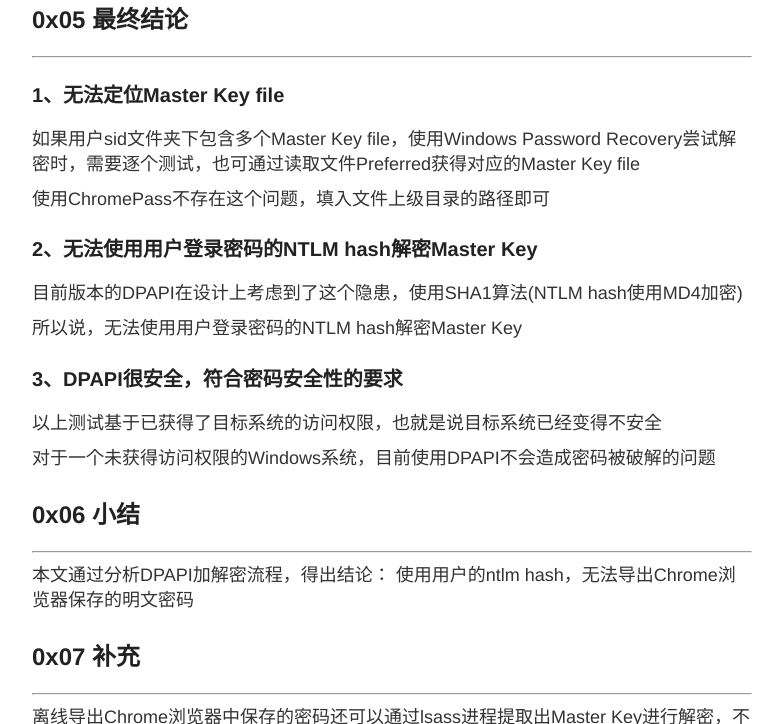
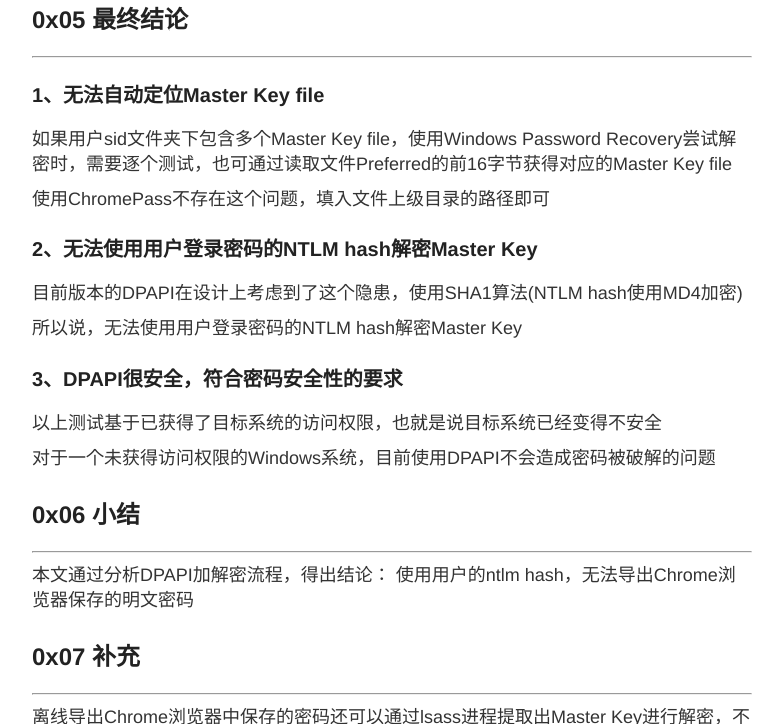
Before and after one commit to 3gstudent/backup-3gstudent.github.io, a Jekyll site: the page built from _posts/2018-1-26-渗透技巧——离线导出Chrome浏览器中保存的密码.md, in a window 1280 px wide and 900 px high, scrolled down 7056 px, cut to the strip 176-900 px from the top of the window. Shown: the whole strip, without its empty margins (248-1031 px from the left). Built offline with Jekyll 4.4.1, drawn with Linux system fonts in a browser that asks for light colours.

Commit message:
Update 2018-1-26-渗透技巧——离线导出Chrome浏览器中保存的密码.md

```diff
--- a/_posts/2018-1-26-渗透技巧——离线导出Chrome浏览器中保存的密码.md
+++ b/_posts/2018-1-26-渗透技巧——离线导出Chrome浏览器中保存的密码.md
@@ -241,9 +241,9 @@ ChromePass.exe /external c:\1\2\3\ test123
 ## 0x05 最终结论
 ---
 
-### 1、无法定位Master Key file
+### 1、无法自动定位Master Key file
 
-如果用户sid文件夹下包含多个Master Key file，使用Windows Password Recovery尝试解密时，需要逐个测试，也可通过读取文件Preferred获得对应的Master Key file
+如果用户sid文件夹下包含多个Master Key file，使用Windows Password Recovery尝试解密时，需要逐个测试，也可通过读取文件Preferred的前16字节获得对应的Master Key file
 
 使用ChromePass不存在这个问题，填入文件上级目录的路径即可
 
```
